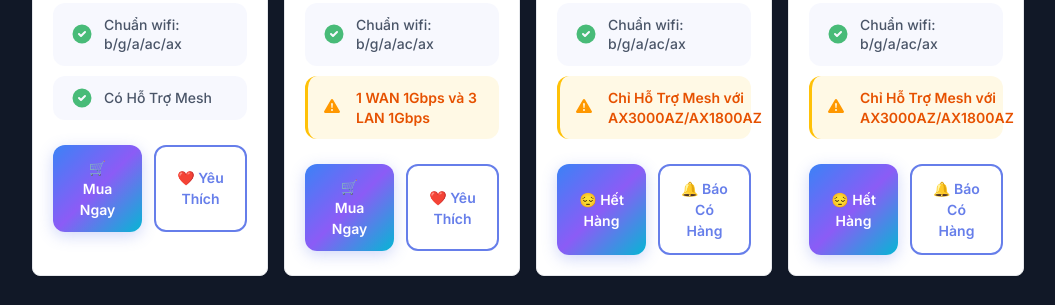
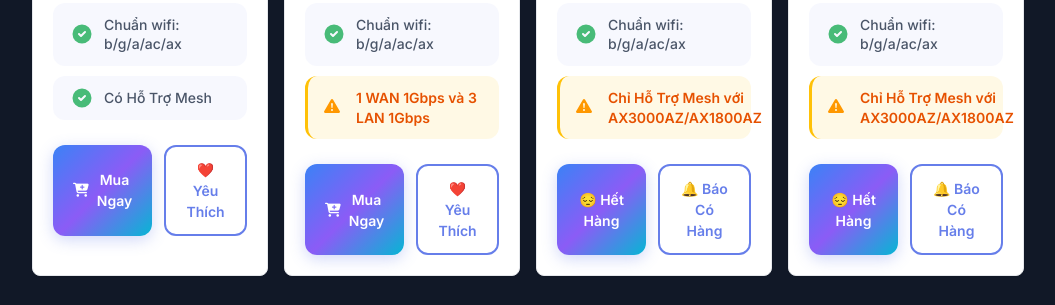
Before and after one commit to PhongNguyen-1992/Tool_Tra_Cuu, a plain HTML site: page index.html in a window 1280 px wide. Shown: the part 1993-2298 px from the top of the page, without its empty margins (112-1167 px from the left). Drawn offline with nearby package versions, Linux system fonts and the light colour scheme.

Commit message:
update giỏ hàng

```diff
--- a/index.html
+++ b/index.html
@@ -526,7 +526,7 @@
                             </ul>
                             <div class="action-buttons">
                                 <button class="btn btn-primary" onclick="buyNow()">
-                                    🛒 Mua Ngay
+                                    <i class="fa-solid fa-cart-plus"></i> Mua Ngay
                                 </button>
                                 <button class="btn btn-secondary" onclick="addToCart()">
                                     ❤️ Yêu Thích
@@ -596,7 +596,7 @@
                                 </li>
                                 <div class="action-buttons">
                                     <button class="btn btn-primary" onclick="buyNow()">
-                                        🛒 Mua Ngay
+                                        <i class="fa-solid fa-cart-plus"></i> Mua Ngay
                                     </button>
                                     <button class="btn btn-secondary" onclick="addToCart()">
                                         ❤️ Yêu Thích
```
